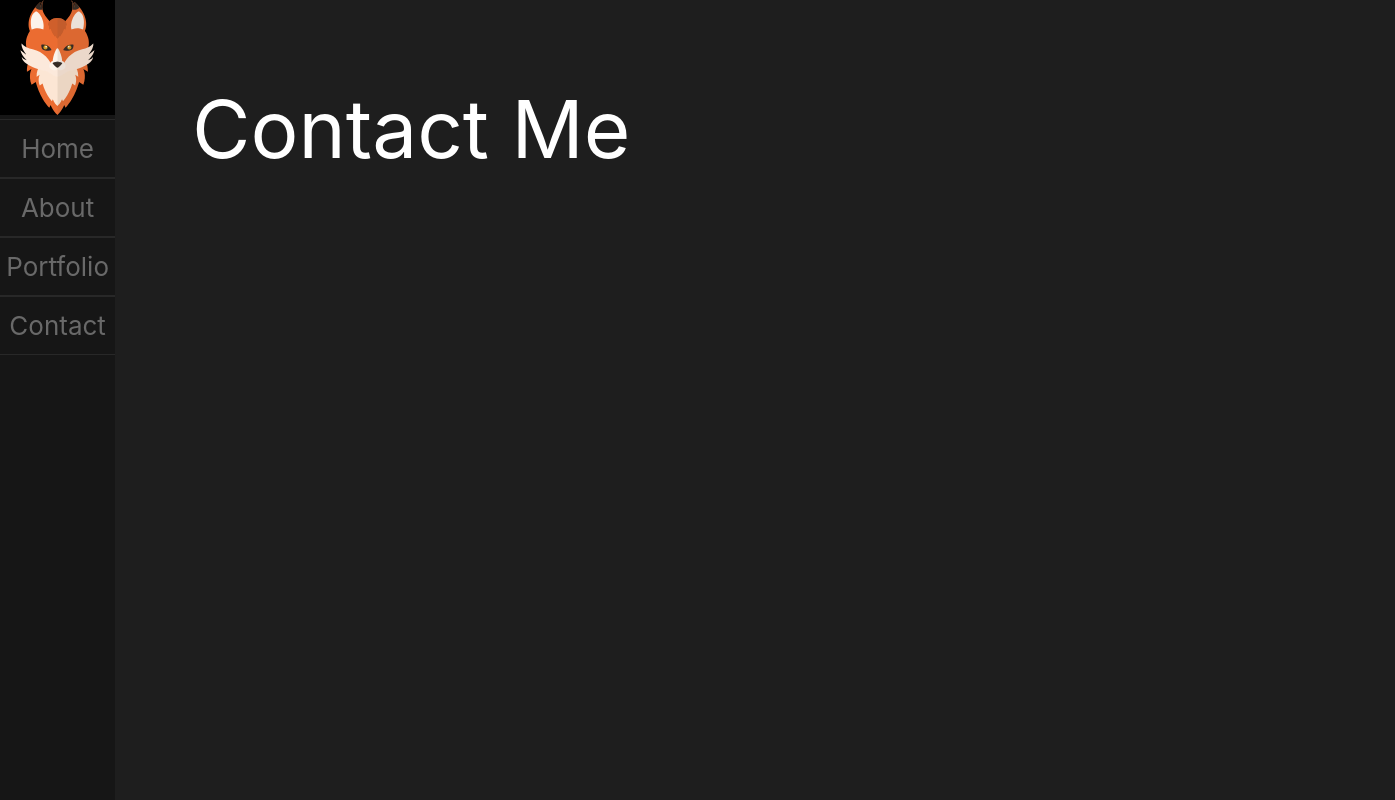
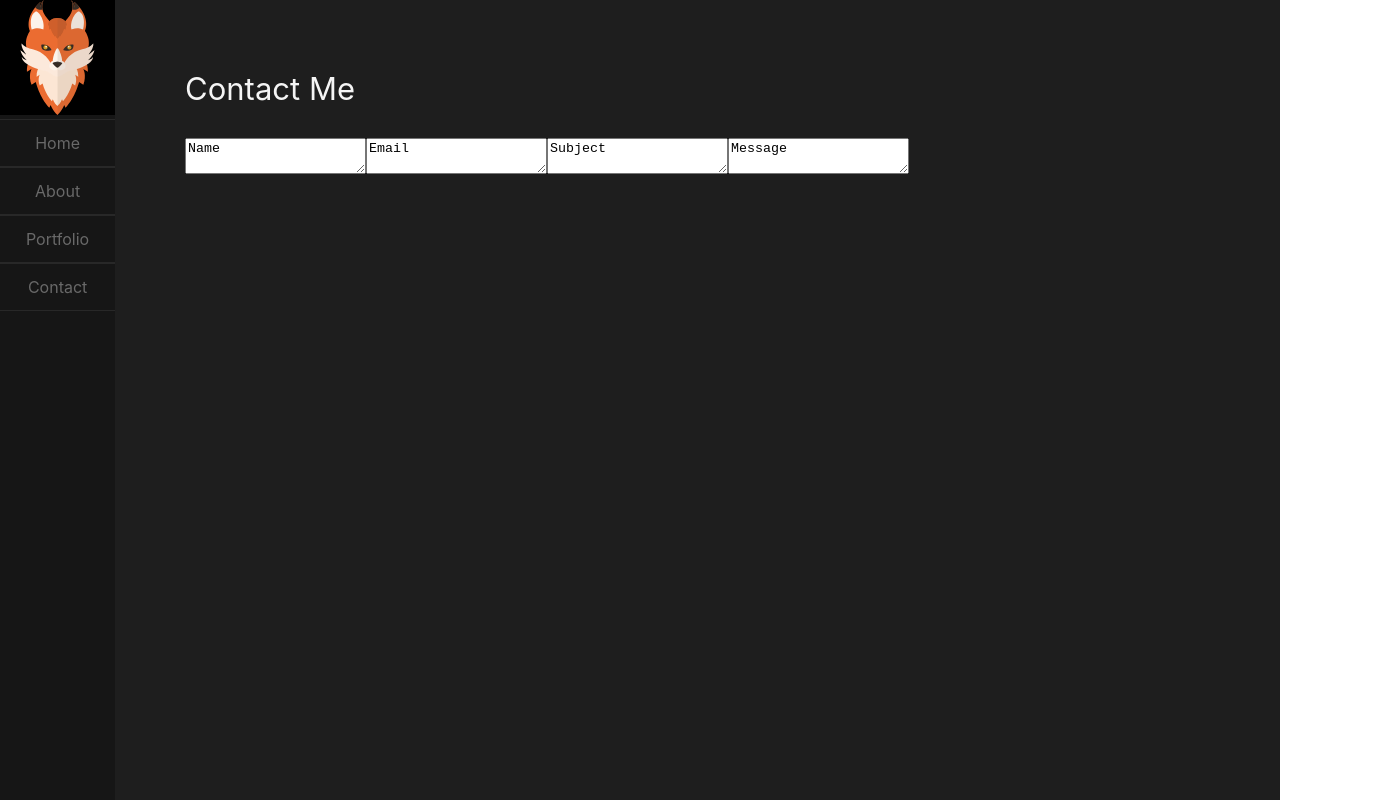
Before and after one commit to mtsraposo/raposomat.github.io, a React (Create React App) app: page /contact in a window 1280 px wide. Shown: the whole page, 1395 px wide, since content can reach past the window. Built offline with nearby package versions, Linux system fonts and the light colour scheme.

Commit message:
create contact form and about section

```diff
--- a/src/App.css
+++ b/src/App.css
@@ -14,52 +14,12 @@
     margin-left: 9%;
 
     min-height: 100vh;
-    width: 100%;
+    width: 91%;
 
     background-color: rgb(30, 30, 30);;
 }
 
-.App-header p {
-    color: white;
-    text-align: left;
-    margin-left: 6%;
-    font-size: calc(40px + 5vmin);
+.App-header > * {
+    box-sizing: border-box;
+    margin: 6%;
 }
-
-.App div {
-    width: 100%;
-
-    box-sizing: border-box;
-
-    font-size: calc(10px + 2vmin);
-}
-
-.NavBar {
-    float: left;
-    display: inline;
-    position: fixed;
-
-    height: 100vh;
-    width: 9%;
-
-    border-bottom: solid 1px;
-    padding-bottom: 1rem;
-
-    background-color: rgb(22, 22, 22);
-}
-
-.nav-link {
-    width: 100%;
-    display: flex;
-    flex-direction: row;
-    justify-content: center;
-
-    box-sizing: border-box;
-
-    text-decoration: none;
-    color: dimgrey;
-
-    border-top: solid 1px rgba(40,40,40,50);
-    border-bottom: solid 1px rgba(40,40,40,50);
-    padding: 13px;
-}
--- /dev/null
+++ b/src/components/Nav/index.css
@@ -0,0 +1,29 @@
+.NavBar {
+    float: left;
+    display: inline;
+    position: fixed;
+
+    height: 100vh;
+    width: 9%;
+
+    border-bottom: solid 1px;
+    padding-bottom: 1rem;
+
+    background-color: rgb(22, 22, 22);
+}
+
+.nav-link {
+    width: 100%;
+    display: flex;
+    flex-direction: row;
+    justify-content: center;
+
+    box-sizing: border-box;
+
+    text-decoration: none;
+    color: dimgrey;
+
+    border-top: solid 1px rgba(40,40,40,50);
+    border-bottom: solid 1px rgba(40,40,40,50);
+    padding: 13px;
+}
--- a/src/components/Nav/index.tsx
+++ b/src/components/Nav/index.tsx
@@ -1,7 +1,7 @@
 import React from "react";
 import {Link} from "react-router-dom";
 import logo from "../../assets/fox.svg";
-import '../../App.css'
+import './index.css'
 
 
 class Nav extends React.Component {
--- a/src/routes/about.tsx
+++ b/src/routes/about.tsx
@@ -1,11 +1,19 @@
 import React from "react";
+import "./routes.css"
 
 class About extends React.Component {
     render() {
         return (
-                <p>
-                    About Page
-                </p>
+                <div className="about">
+                    <h3>About Me</h3>
+                    <p>
+                        I'm a Full Stack Developer from Brazil. <br/><br/>
+                        Since graduating in 2018, I've been working a full-time job in the back-end,
+                        while learning other tech stacks as part of side projects. <br/><br/>
+                        I have a passion for building applications that are useful to solve real problems.
+                        For that, I'm constantly seeking and learning new technologies that seem promising to contribute to that mission.
+                    </p>
+                </div>
         );
     }
 }
--- a/src/routes/contact.tsx
+++ b/src/routes/contact.tsx
@@ -1,9 +1,73 @@
 import React from "react";
+import './routes.css'
+
+interface IndexableInterface {
+    [key: string]: string
+}
+
+interface ContactState extends IndexableInterface {
+    name: string,
+    email: string,
+    subject: string,
+    message: string
+}
+
+interface ContactProps {
+}
+
+const initialState: ContactState = {
+    name: "Name",
+    email: "Email",
+    subject: "Subject",
+    message: "Message"
+}
 
 class Contact extends React.Component {
+    state: ContactState;
+
+    constructor(props: ContactProps) {
+        super(props);
+        this.state = initialState;
+
+        this.handleChange = this.handleChange.bind(this);
+        this.handleClick = this.handleClick.bind(this);
+        this.genTextAreas = this.genTextAreas.bind(this);
+    }
+
+    handleClick(attribute: string, event: React.MouseEvent<HTMLTextAreaElement>) {
+        if (this.state[attribute] === initialState[attribute]) {
+            let newState: ContactState = {...this.state};
+            newState[attribute] = "";
+            this.setState(newState);
+        }
+    }
+
+    handleChange(attribute: string, event: React.ChangeEvent<HTMLTextAreaElement>) {
+        let newState: ContactState = {...this.state};
+        newState[attribute] = event.target.value || "";
+        this.setState(newState);
+    }
+
+    genTextAreas() {
+        let textAreas: Array<JSX.Element> = [];
+        for (let attribute in this.state) {
+            textAreas.push(
+                    <textarea value={this.state[attribute]}
+                              onChange={(e) => this.handleChange(attribute, e)}
+                              onClick={(e) => this.handleClick(attribute, e)}/>
+            )
+        }
+        return textAreas;
+    }
+
     render() {
         return (
-                <p>Contact Me</p>
+                <div className="contact">
+                    <p>Contact Me</p>
+                    <form>
+                        <label>{this.genTextAreas()}</label>
+                    </form>
+                </div>
         );
     }
 }
--- a/src/routes/home.tsx
+++ b/src/routes/home.tsx
@@ -1,9 +1,10 @@
 import React from "react";
+import './routes.css';
 
 
 class Home extends React.Component {
     render() {
-        return (<p>
+        return (<p className="home">
             Hello, <br/>
             I'm Matheus Raposo, <br/>
             Full Stack Developer
--- a/src/routes/portfolio.tsx
+++ b/src/routes/portfolio.tsx
@@ -10,10 +10,9 @@
                 <div className="portfolio">
                     <ul>
                         {portfolio.map((project) => (
-                                <Link
-                                        to={`/projects/${project.number}`}
-                                        key={project.number.toString()}
-                                >
+                                <Link to={`/projects/${project.number}`}
+                                      key={project.number.toString()}
+                                      className="portfolio-link">
                                     {`${project.number}. ${project.name}`}
                                 </Link>
                         ))}
--- a/src/routes/routes.css
+++ b/src/routes/routes.css
@@ -1,3 +1,8 @@
+.home {
+    color: whitesmoke;
+    font-size: calc(30px + 2vmin);
+}
+
 .portfolio {
     display: flex
 }
@@ -7,7 +12,23 @@
     flex-direction: row
 }
 
-.portfolio Link {
-    display: block;
-    margin: 1rem 0;
+.portfolio-link {
+    /*text-decoration: none;*/
+    color: whitesmoke;
 }
+
+.about h3{
+    font-size: calc(30px + 2vmin);
+    color: whitesmoke;
+}
+
+.about p{
+    text-align: justify;
+    font-size: calc(15px + 2vmin);
+    color: whitesmoke;
+}
+
+.contact p{
+    color: whitesmoke;
+    font-size: calc(15px + 2vmin);
+}
```
